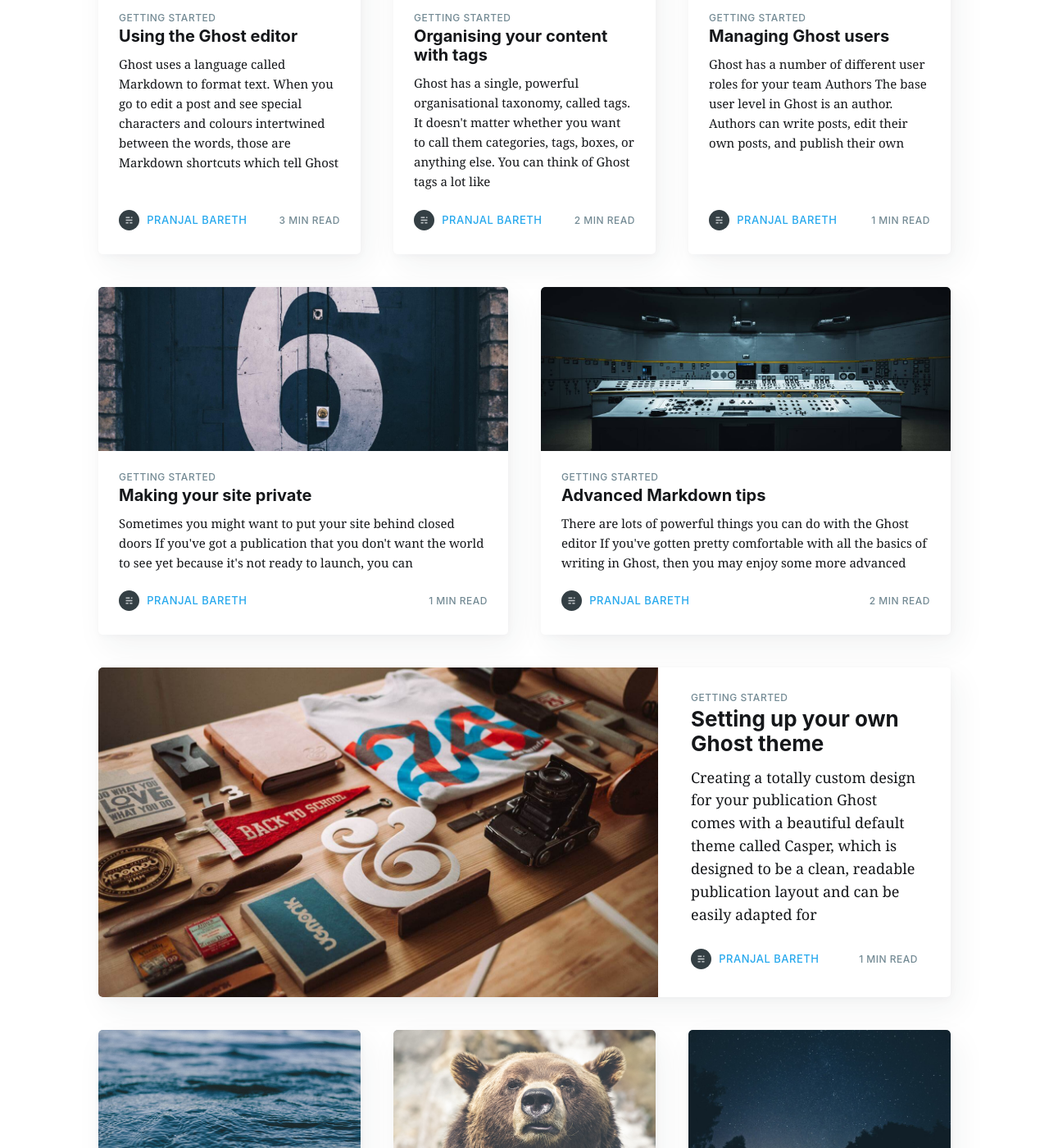
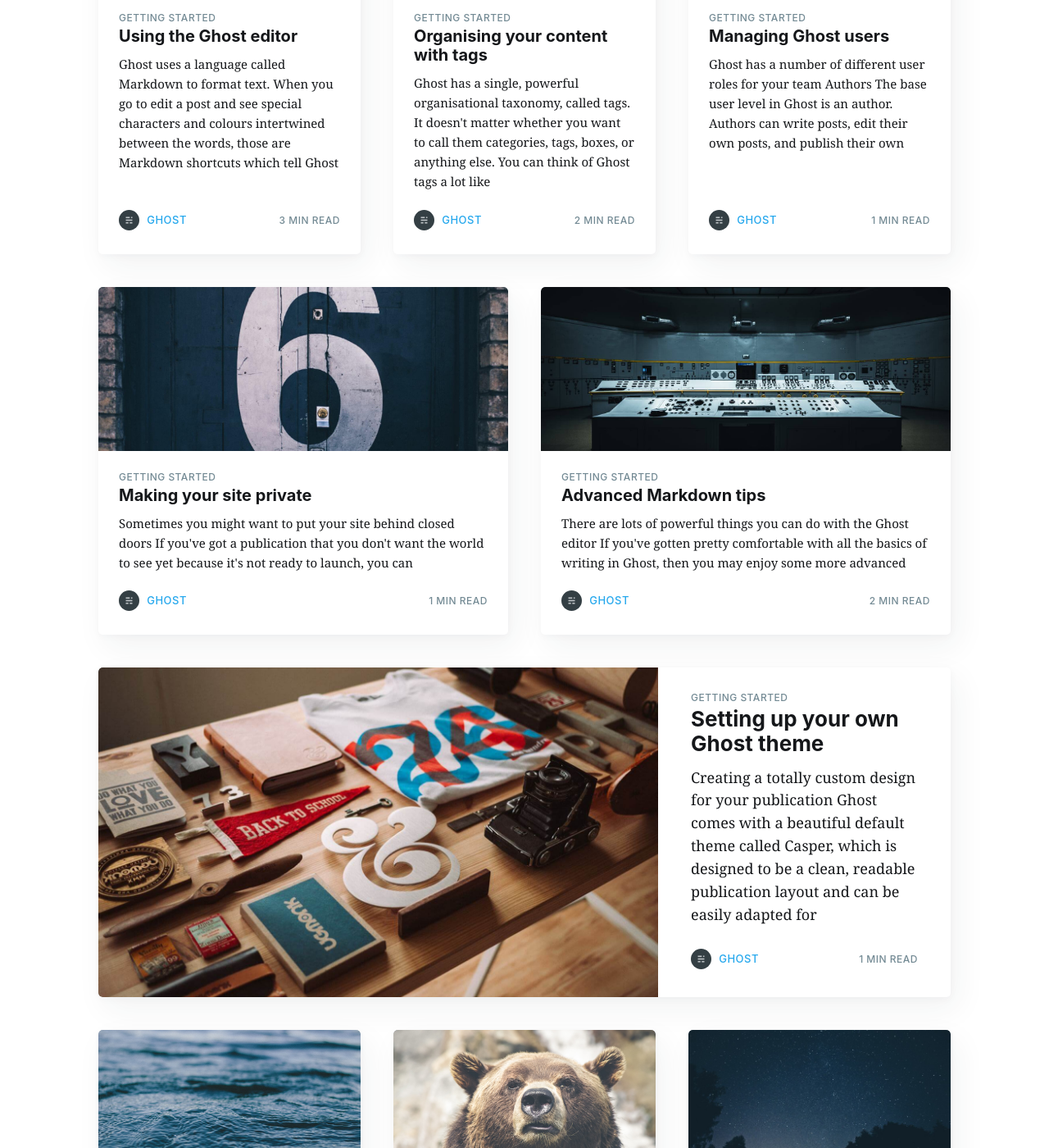
Before and after one commit to roguewolf-dev/roguewolf-dev.github.io, a Jekyll site: the page built from index.html, in a window 1280 px wide and 1400 px high, scrolled down 882 px. Shown: the whole window at 82% size. Built offline with Jekyll 4.4.1, drawn with Linux system fonts in a browser that asks for light colours; nearby versions of some CDN libraries; the list of posts is cut into pages by our own code; comment, search, counter and statistics services are not loaded.

Commit message:
Update authors.yml

```diff
--- a/_data/authors.yml
+++ b/_data/authors.yml
@@ -1,6 +1,6 @@
 ghost:
   username: ghost
-  name: Pranjal Bareth
+  name: GHOST
   url_full: http://jekyller.github.io/jasper2/
   url: jekyller.github.io/jasper2
   bio: The professional publishing platform
```
